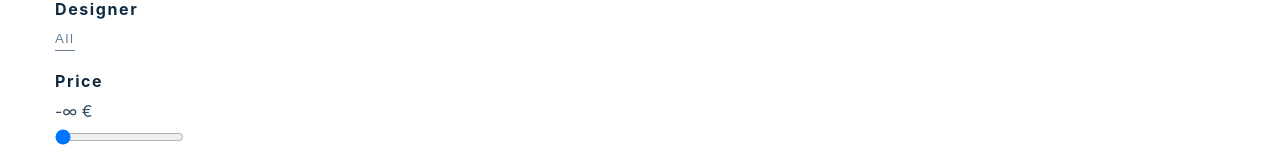
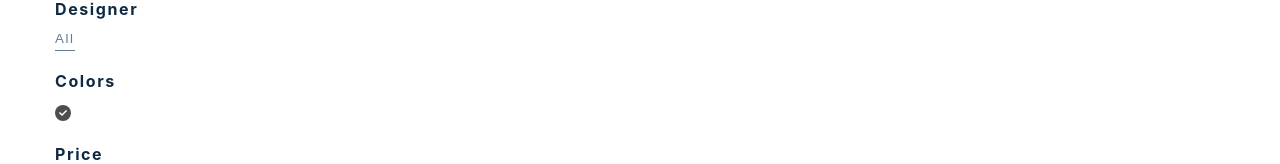
Before and after one commit to deeveshgupta70/Ecommerce, a React (Create React App) app: page /products in a window 1280 px wide. Shown: the part 360-524 px from the top of the page. Built offline with nearby package versions, Linux system fonts and the light colour scheme; no server answers.

Commit message:
added color filter

```diff
--- a/src/components/Filters.js
+++ b/src/components/Filters.js
@@ -1,12 +1,21 @@
 import React from "react";
 import styled from "styled-components";
+import { FaCheck } from "react-icons/fa";
 import { useFilterContext } from "../context/filter_context";
 import formatPrice from "../utils/formatPrice";
 import getUniqueValues from "../utils/getUniqueValues";
 
 const Filters = () => {
   const {
-    filters: { searchText, designer, minPrice, maxPrice, price, shipping },
+    filters: {
+      searchText,
+      designer,
+      color,
+      minPrice,
+      maxPrice,
+      price,
+      shipping,
+    },
     updateFilters,
     clearFilters,
     allProducts,
@@ -17,6 +26,7 @@ const Filters = () => {
   };
 
   const designers = getUniqueValues(allProducts, "designer");
+  const colors = getUniqueValues(allProducts, "colors");
 
   return (
     <FiltersContainer>
@@ -45,6 +55,27 @@ const Filters = () => {
                     className={`${designer === des ? "active" : null}`}
                   >
                     {des}
+                  </button>
+                );
+              })}
+            </div>
+          </div>
+          <div className="form-control">
+            <h5>Colors</h5>
+            <div className="colors">
+              {colors.map((c, index) => {
+                return (
+                  <button
+                    key={index}
+                    name="color"
+                    style={{ background: c }}
+                    className={`${
+                      color === c ? "color-btn active" : "color-btn"
+                    }`}
+                    data-color={c}
+                    onClick={updateFilters}
+                  >
+                    {color === c ? <FaCheck /> : null}
                   </button>
                 );
               })}
@@ -151,6 +182,29 @@ const FiltersContainer = styled.section`
       top: 1rem;
     }
   }
+  .colors {
+    display: inline-flex;
+    flex-wrap: wrap;
+    align-items: center;
+  }
+  .color-btn {
+    display: inline-block;
+    width: 1rem;
+    height: 1rem;
+    border-radius: 50%;
+    background: #222;
+    margin-right: 0.5rem;
+    border: none;
+    cursor: pointer;
+    opacity: 0.8;
+    display: flex;
+    align-items: center;
+    justify-content: center;
+    svg {
+      font-size: 0.5rem;
+      color: var(--clr-white);
+    }
+  }
 `;
 
 export default Filters;
--- a/src/context/filter_context.js
+++ b/src/context/filter_context.js
@@ -20,6 +20,7 @@ const initialState = {
   filters: {
     searchText: "",
     designer: "all",
+    color: "all",
     minPrice: 0,
     maxPrice: 0,
     price: 0,
```
